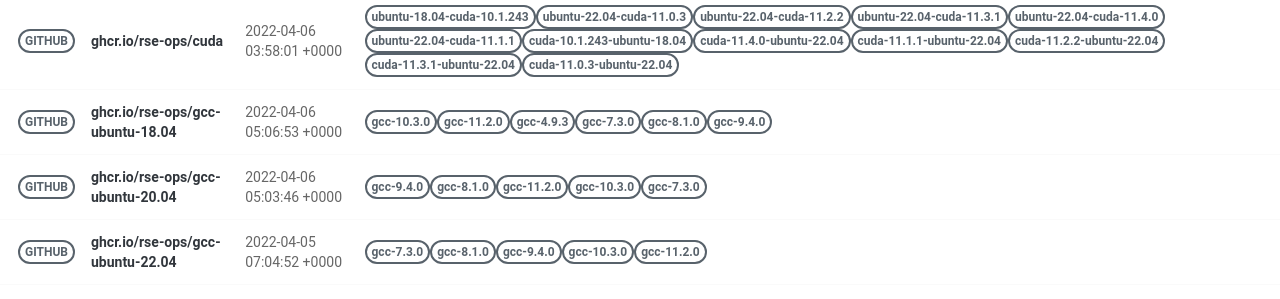
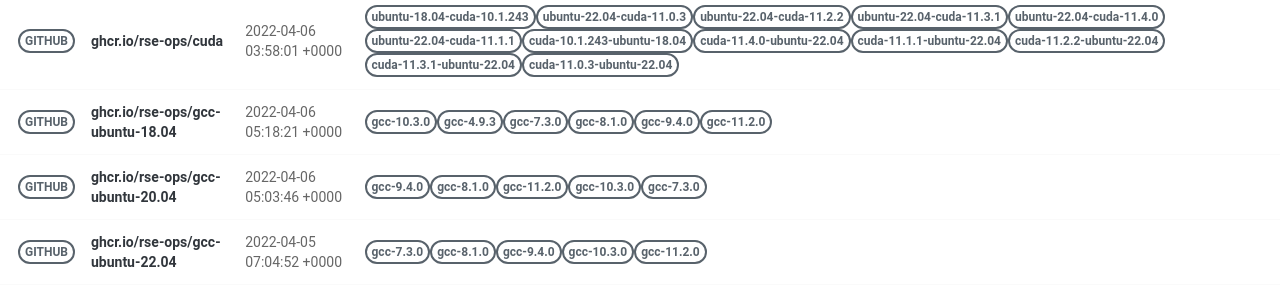
Before and after one commit to rse-ops/docker-images, a Jekyll site: the page built from pages/index.md, in a window 1280 px wide. Shown: the part 502-801 px from the top of the page. Built offline with Jekyll 4.4.1, drawn with Linux system fonts in a browser that asks for light colours; nearby versions of some CDN libraries.

Commit message:
Automated push to update library 2022-04-06

```diff
--- a/_library/ghcr.io-rse-ops-gcc-ubuntu-18.04.md
+++ b/_library/ghcr.io-rse-ops-gcc-ubuntu-18.04.md
@@ -1,7 +1,7 @@
 ---
 layout: container
 name: ghcr.io/rse-ops/gcc-ubuntu-18.04
-updated_at: 2022-04-06 05:06:53.133163
+updated_at: 2022-04-06 05:18:21.448511
 
 
 container_url: https://github.com/orgs/rse-ops/packages/container/package/gcc-ubuntu-18.04
```
Also changed, not shown: other parts of _library/ghcr.io-rse-ops-gcc-ubuntu-18.04.md (+3 -3 lines).
